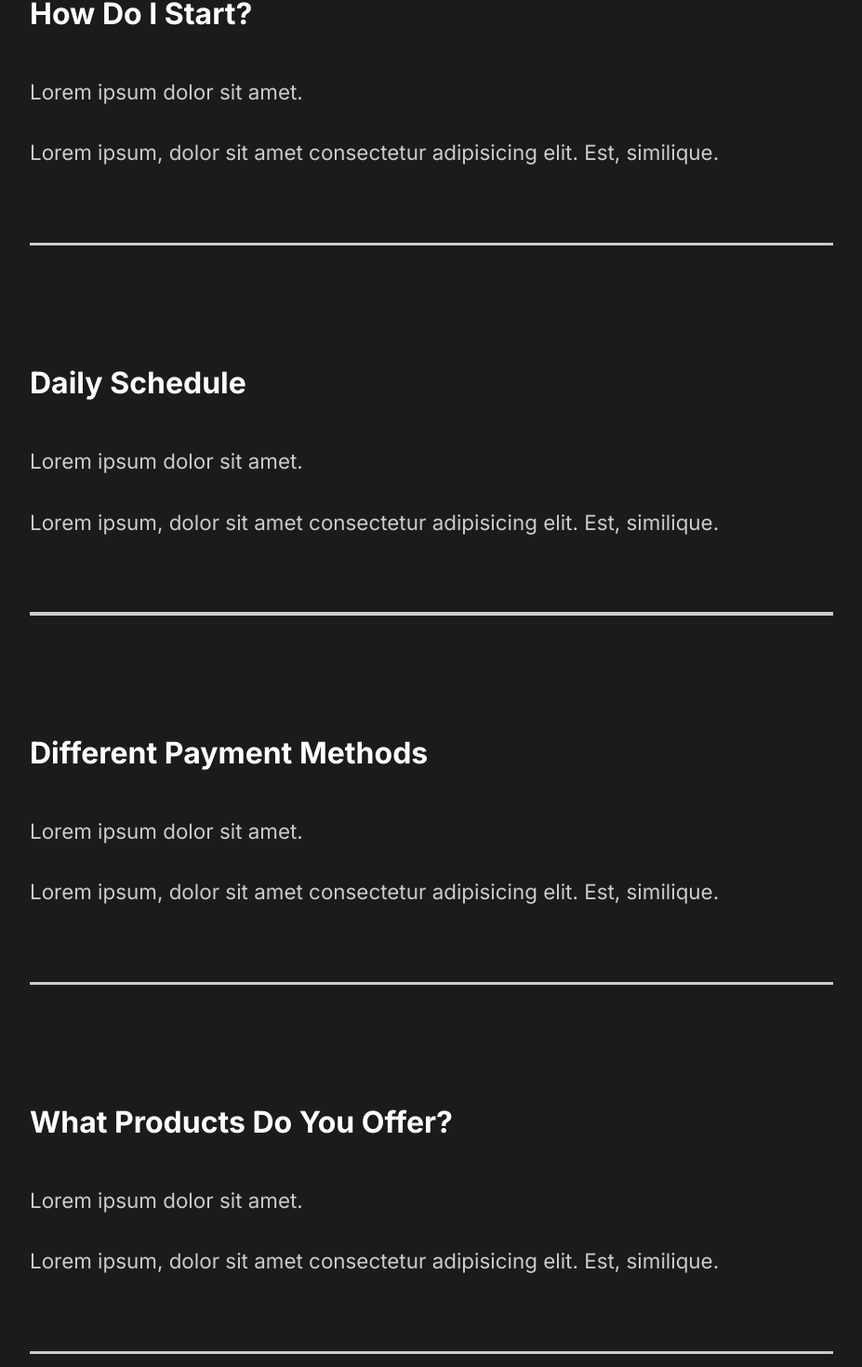
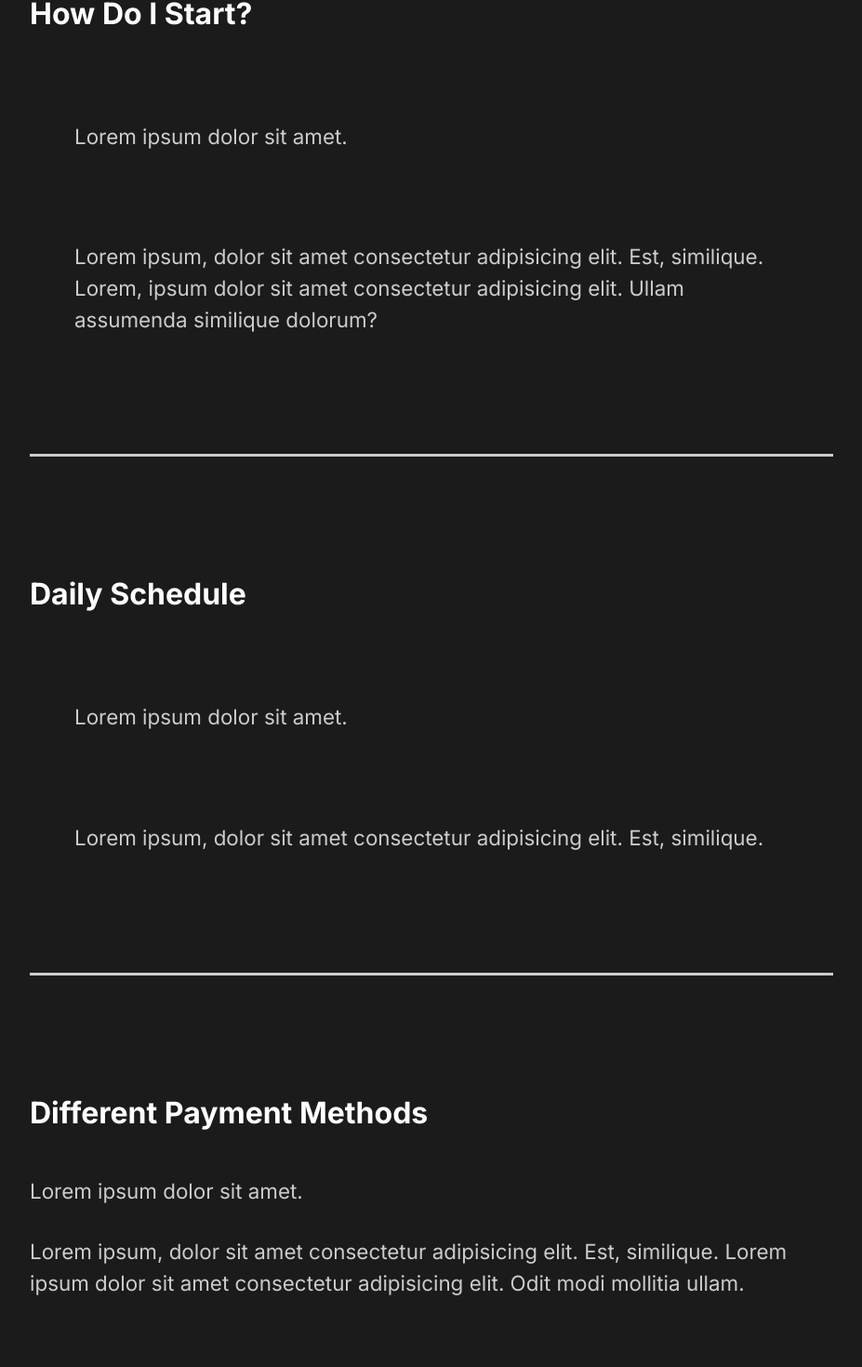
Before and after one commit to NewbieAsofToday/capture-portfolio, a React (Create React App) app: page / in a window 1280 px wide. Shown: the part 2395-3865 px from the top of the page at 93% size, without its empty margins (176-1103 px from the left). Built offline with nearby package versions, Linux system fonts and the light colour scheme.

Commit message:
18. Faq Animation

```diff
--- a/src/components/FaqSection.js
+++ b/src/components/FaqSection.js
@@ -2,61 +2,53 @@
 import styled from "styled-components";
 import { About } from "../styles";
 import Toggle from "./Toggle";
+import { AnimateSharedLayout } from "framer-motion";
 const FaqSection = () => {
   return (
     <Faq>
       <h2>
         Any Questions? <span>FAQ</span>
       </h2>
-      <Toggle>
+      <AnimateSharedLayout>
+        <Toggle title='How Do I Start?'>
           <div className='question'>
-          <h4>How Do I Start?</h4>
-          <div className='answer'>
+            <p>Lorem ipsum dolor sit amet.</p>
+            <p>
+              Lorem ipsum, dolor sit amet consectetur adipisicing elit. Est,
+              similique. Lorem, ipsum dolor sit amet consectetur adipisicing
+              elit. Ullam assumenda similique dolorum?
+            </p>
+          </div>
+        </Toggle>
+        <Toggle title='Daily Schedule'>
+          <div className='question'>
             <p>Lorem ipsum dolor sit amet.</p>
             <p>
               Lorem ipsum, dolor sit amet consectetur adipisicing elit. Est,
               similique.
             </p>
           </div>
-          <div className='faq-line'></div>
-        </div>
         </Toggle>
-
-      <div className='question'>
-        <h4>Daily Schedule</h4>
+        <Toggle title='Different Payment Methods'>
           <div className='answer'>
             <p>Lorem ipsum dolor sit amet.</p>
             <p>
               Lorem ipsum, dolor sit amet consectetur adipisicing elit. Est,
-            similique.
+              similique. Lorem ipsum dolor sit amet consectetur adipisicing
+              elit. Odit modi mollitia ullam.
             </p>
           </div>
-        <div className='faq-line'></div>
-      </div>
-
+        </Toggle>
+        <Toggle title='What Products Do You Offer?'>
           <div className='question'>
-        <h4>Different Payment Methods</h4>
-        <div className='answer'>
             <p>Lorem ipsum dolor sit amet.</p>
             <p>
               Lorem ipsum, dolor sit amet consectetur adipisicing elit. Est,
-            similique.
+              similique. Lorem ipsum dolor sit amet consectetur adipisicing.
             </p>
           </div>
-        <div className='faq-line'></div>
-      </div>
-
-      <div className='question'>
-        <h4>What Products Do You Offer?</h4>
-        <div className='answer'>
-          <p>Lorem ipsum dolor sit amet.</p>
-          <p>
-            Lorem ipsum, dolor sit amet consectetur adipisicing elit. Est,
-            similique.
-          </p>
-        </div>
-        <div className='faq-line'></div>
-      </div>
+        </Toggle>
+      </AnimateSharedLayout>
     </Faq>
   );
 };
--- a/src/components/Toggle.js
+++ b/src/components/Toggle.js
@@ -1,8 +1,15 @@
+import { motion } from "framer-motion";
 import React, { useState } from "react";
 
-const Toggle = ({ children }) => {
+const Toggle = ({ children, title }) => {
   const [toggle, setToggle] = useState(true);
-  return <div onClick={() => setToggle(!toggle)}>{toggle ? children : ""}</div>;
+  return (
+    <motion.div layout className='question' onClick={() => setToggle(!toggle)}>
+      <motion.h4 layout>{title}</motion.h4>
+      {toggle ? children : ""}
+      <div className='faq-line'></div>
+    </motion.div>
+  );
 };
 
 export default Toggle;
```
Lines whose indentation alone changed are shown as unchanged.
